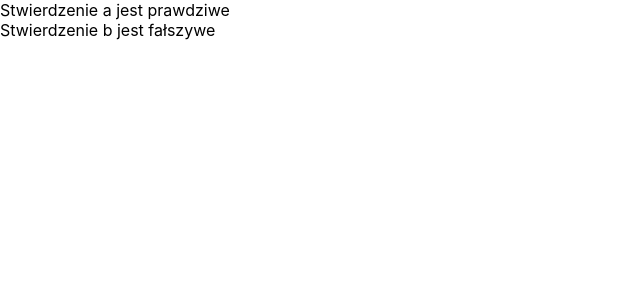
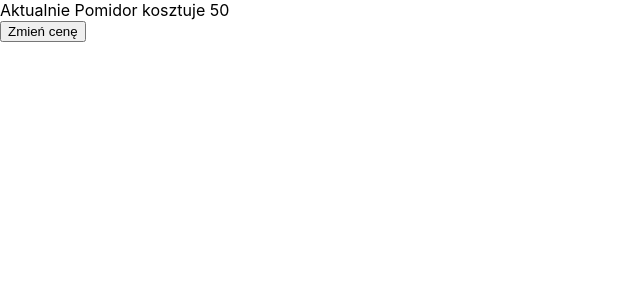
Before and after one commit to adriankrawczyk/ReactExercises, a React (Create React App) app: page / in a window 1280 px wide. Shown: the top 300 px of the page, without its empty margins (0-640 px from the left). Built offline with nearby package versions, Linux system fonts and the light colour scheme.

Commit message:
zadanie 4

```diff
--- a/src/App.tsx
+++ b/src/App.tsx
@@ -1,11 +1,11 @@
 import React from "react";
 import "./App.css";
-import Ternary from "./components/inne/Ternary.tsx";
+import Aktualizacja from "./components/inne/Aktualizacja.tsx";
 
 function App() {
   return (
     <>
-      <Ternary />
+      <Aktualizacja />
     </>
   );
 }
--- a/src/components/inne/Aktualizacja.tsx
+++ b/src/components/inne/Aktualizacja.tsx
@@ -0,0 +1,26 @@
+import React, { useState } from "react";
+
+function Aktualizacja() {
+  interface Produkt {
+    nazwa: string;
+    cena: number;
+  }
+
+  const [produkt, setProdukt] = useState<Produkt>({
+    nazwa: "Pomidor",
+    cena: 50,
+  });
+
+  return (
+    <>
+      <div>
+        Aktualnie {produkt.nazwa} kosztuje {produkt.cena}
+      </div>
+      <button onClick={() => setProdukt({ ...produkt, cena: 100 })}>
+        Zmień cenę
+      </button>
+    </>
+  );
+}
+
+export default Aktualizacja;
```
